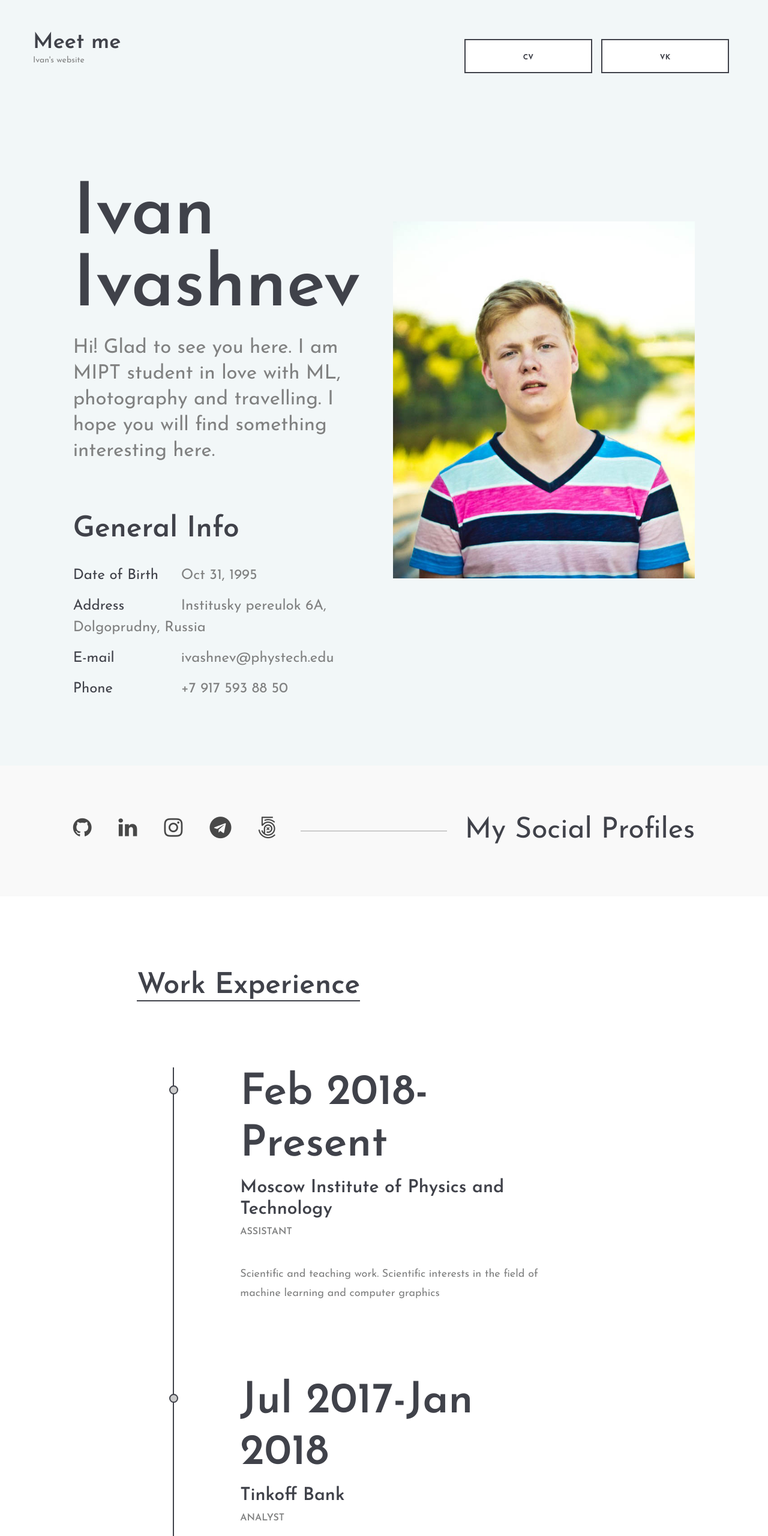
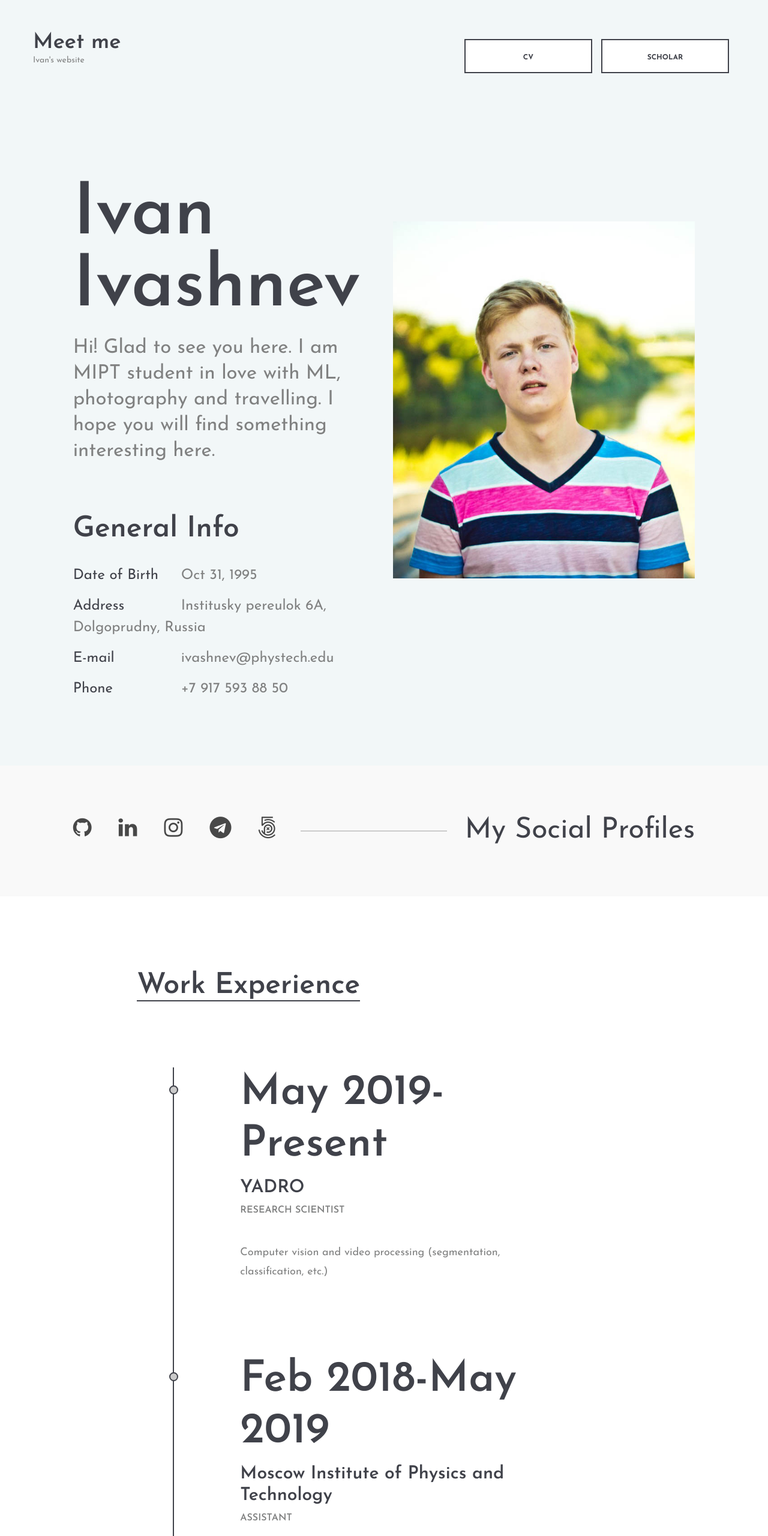
Before and after one commit to ivashnyov/ivashnyov.github.io, a plain HTML site: page index.html in a window 1280 px wide. Shown: the top 2560 px of the page at 60% size. Drawn offline with Linux system fonts and the light colour scheme.

Commit message:
new job and cv

```diff
--- a/index.html
+++ b/index.html
@@ -45,7 +45,7 @@
 				</div>
 				<div class="col-md-8 text-md-right header-buttons">
 					<a href="https://ivashnyov.github.io/assets/cv.pdf" class="site-btn">CV</a>
-					<a href="https://vk.com/ivashnyoff" class="site-btn">VK</a>
+					<a href="https://scholar.google.ru/citations?user=lhIuZzUAAAAJ&hl=ru" class="site-btn">SCHOLAR</a>
 				</div>
 			</div>
 		</div>
@@ -117,7 +117,13 @@
 					</div>
 					<ul class="resume-list">
 						<li>
-							<h2>Feb 2018-Present</h2>
+							<h2>May 2019-Present</h2>
+							<h3>YADRO</h3>
+							<h4>Research Scientist</h4>
+							<p>Computer vision and video processing (segmentation, classification, etc.)</p>
+						</li>
+						<li>
+							<h2>Feb 2018-May 2019</h2>
 							<h3>Moscow Institute of Physics and Technology</h3>
 							<h4>Assistant</h4>
 							<p>Scientific and teaching work. Scientific interests in the field of machine learning and computer graphics</p>
@@ -194,7 +200,7 @@
 									<img src="img/icon/ml.png" alt="">
 									<h2>ML</h2>
 									<p>Sklearn, Keras,</p>
-									<p>Tensorflow</p>
+									<p>Pytorch</p>
 								</div>
 							</div>
 						</div>
```
Also changed, not shown: 1 other file.
